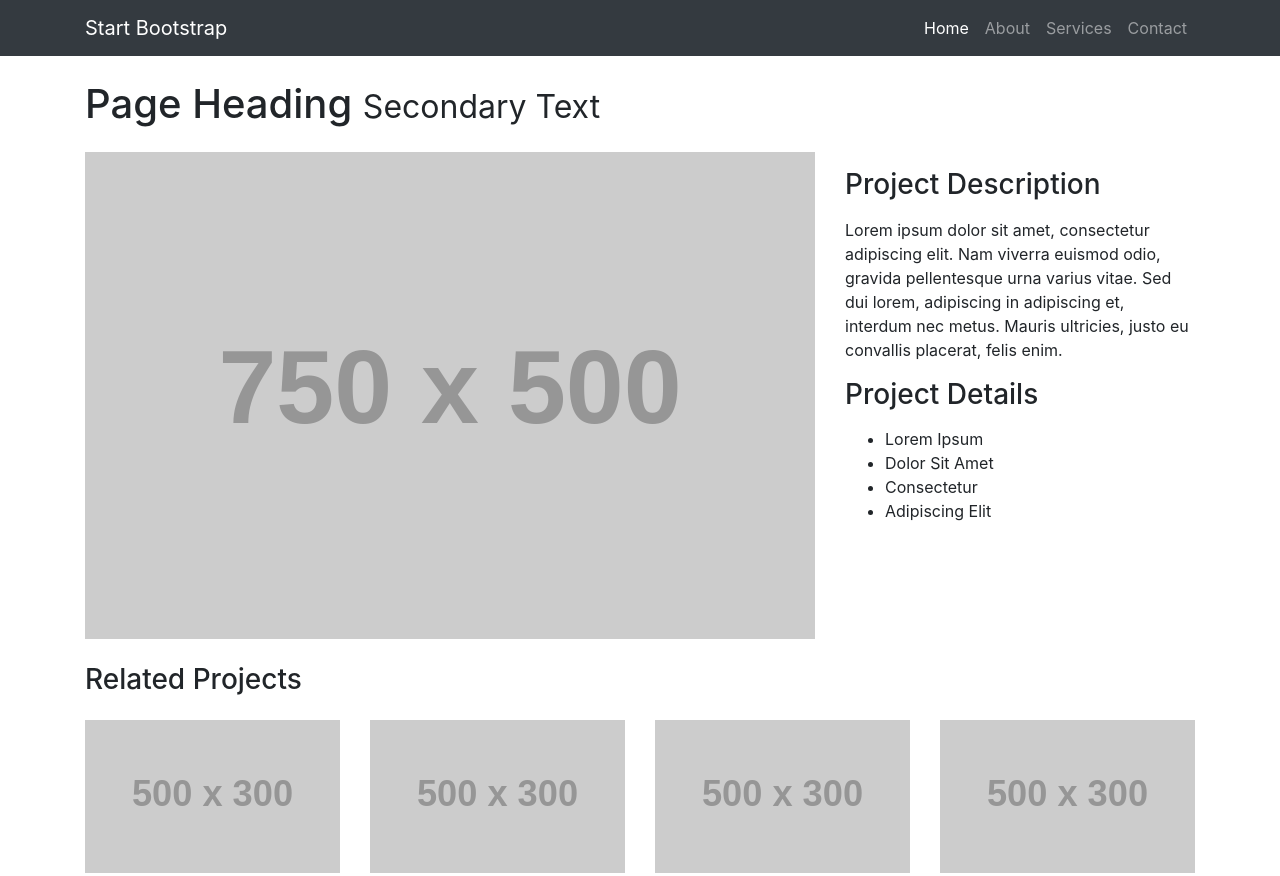
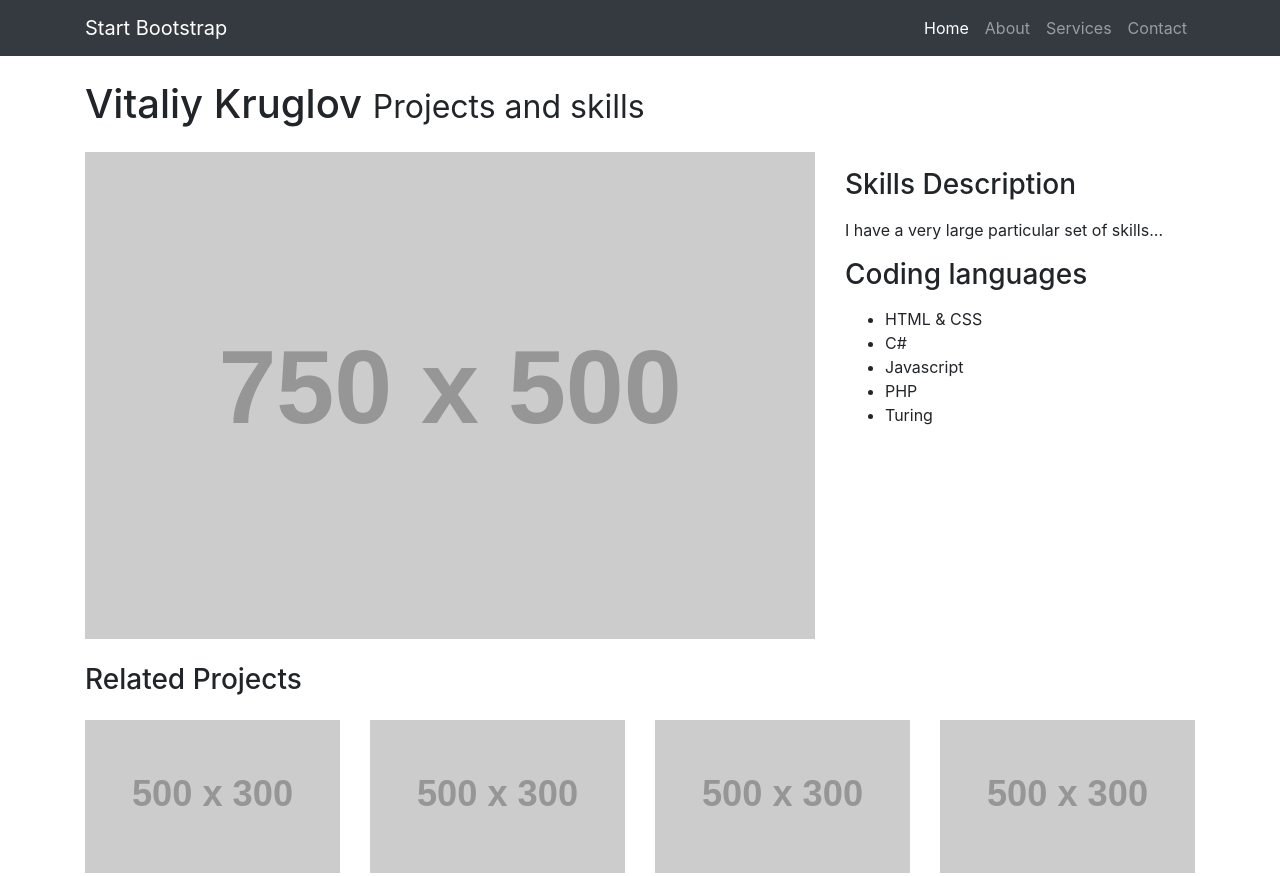
Before and after one commit to HHeyz/HHeyz.github.io, a website: page index.html in a window 1280 px wide. Shown: the top 876 px of the page. Drawn offline with Linux system fonts and the light colour scheme; placeholder pictures from the web are drawn by us.

Commit message:
Update index.html

```diff
--- a/index.html
+++ b/index.html
@@ -52,8 +52,8 @@
     <div class="container">
 
       <!-- Portfolio Item Heading -->
-      <h1 class="my-4">Page Heading
-        <small>Secondary Text</small>
+      <h1 class="my-4">Vitaliy Kruglov
+        <small>Projects and skills</small>
       </h1>
 
       <!-- Portfolio Item Row -->
@@ -64,14 +64,15 @@
         </div>
 
         <div class="col-md-4">
-          <h3 class="my-3">Project Description</h3>
-          <p>Lorem ipsum dolor sit amet, consectetur adipiscing elit. Nam viverra euismod odio, gravida pellentesque urna varius vitae. Sed dui lorem, adipiscing in adipiscing et, interdum nec metus. Mauris ultricies, justo eu convallis placerat, felis enim.</p>
-          <h3 class="my-3">Project Details</h3>
+          <h3 class="my-3">Skills Description</h3>
+          <p>I have a very large particular set of skills...</p>
+          <h3 class="my-3">Coding languages</h3>
           <ul>
-            <li>Lorem Ipsum</li>
-            <li>Dolor Sit Amet</li>
-            <li>Consectetur</li>
-            <li>Adipiscing Elit</li>
+            <li>HTML & CSS</li>
+            <li>C#</li>
+            <li>Javascript</li>
+            <li>PHP</li>
+            <li>Turing</li>
           </ul>
         </div>
 
```
